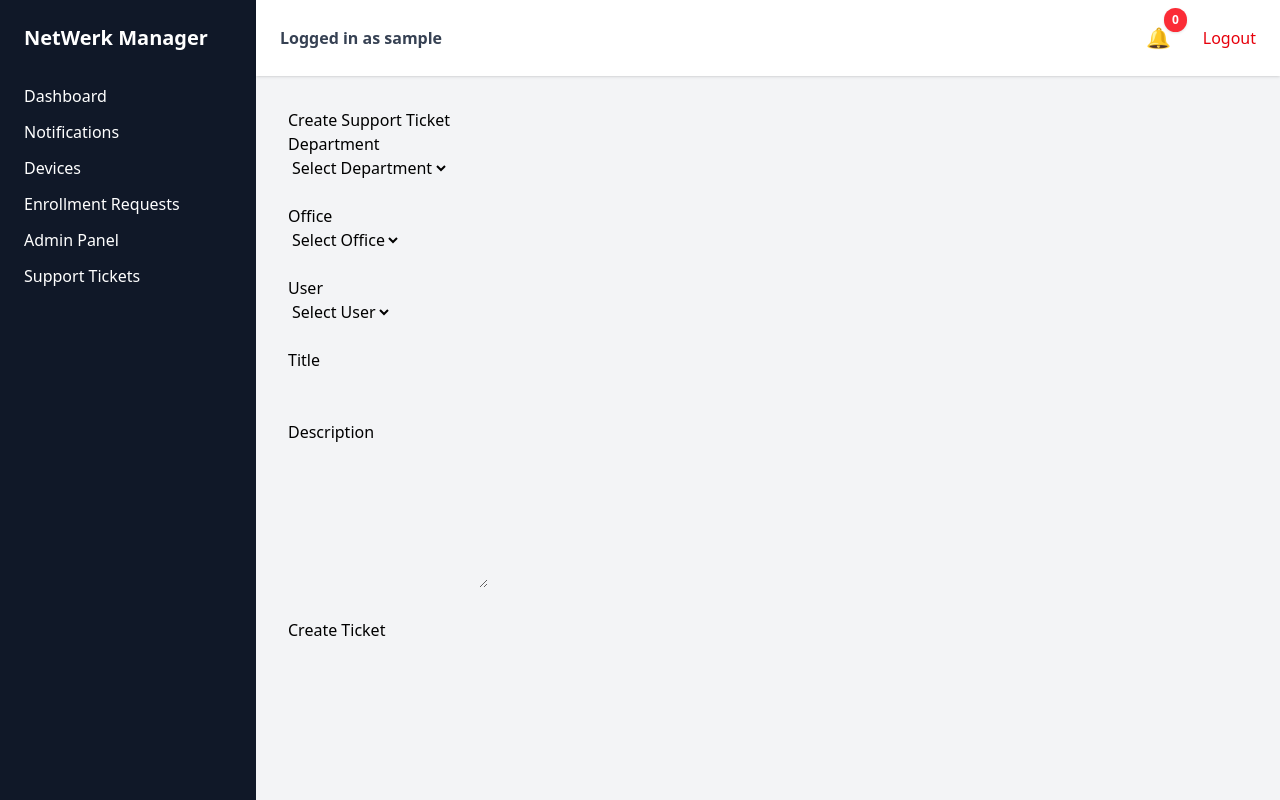
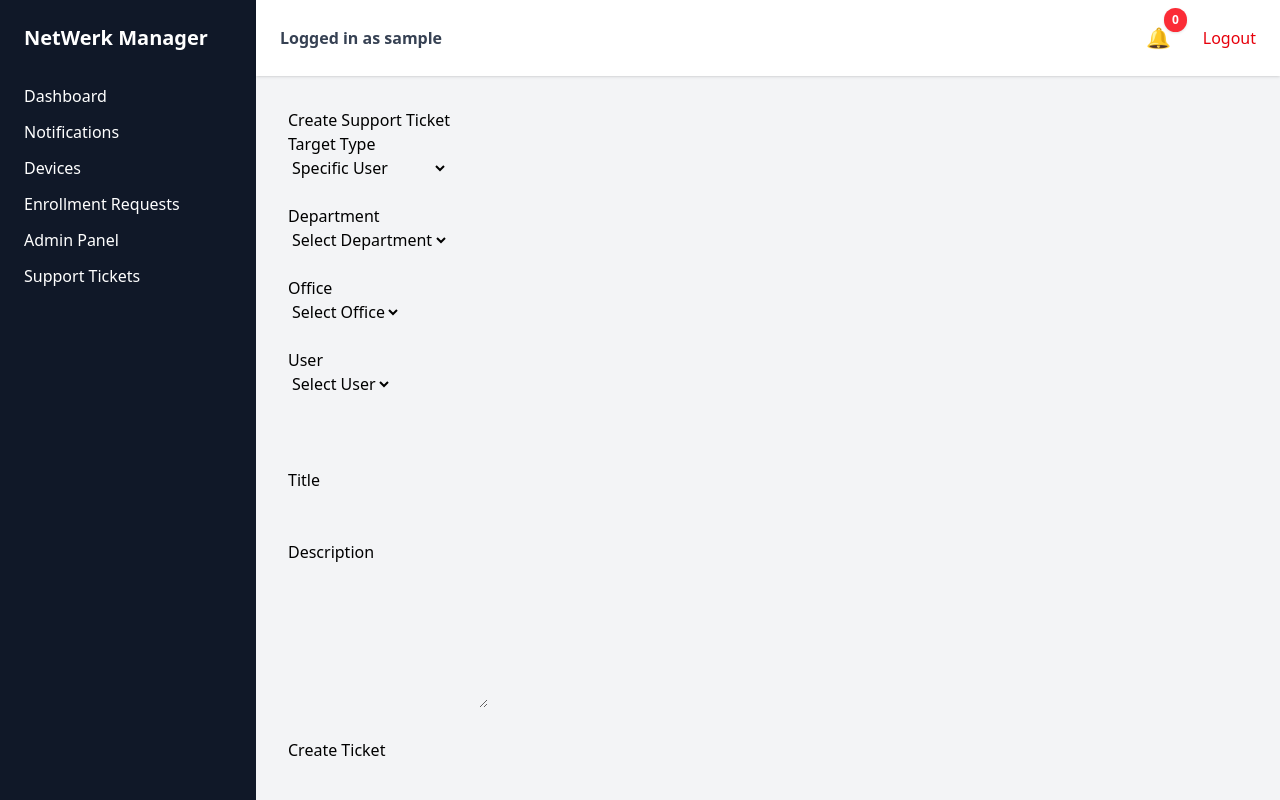
Before and after one commit to Salah6-9/netwerk-manager-django, a Django app: page /support/create/ in a window 1280 px wide. Run offline with Django 5.2, Linux system fonts and the light colour scheme; the visitor is signed in with stand-in values (Sample User, id 1); data that the repository does not hold is empty; style sheets or scripts are compiled from the project's sources; some libraries are stand-ins or nearby versions.

Commit message:
feat(support): add office-wide and department-wide ticket targeting
- Updated SupportTicket model with target_type, office, and department fields.
- Enhanced create_ticket view and template with dynamic targeting UI and logic.
- Implemented smart filtering in ticket list for group-based visibility.
- Expanded permission checks and notification broadcasting for group tickets.

```diff
--- a/support/views.py
+++ b/support/views.py
@@ -3,6 +3,7 @@ from django.contrib.auth.decorators import login_required
 from django.views.decorators.http import require_POST
 from django.contrib.auth import get_user_model
 from django.http import JsonResponse
+from django.db.models import Q
 
 from .models import SupportTicket, TicketMessage
 from devices.models import Device
@@ -25,9 +26,16 @@ def tickets_list(request):
     if request.user.is_staff:
         tickets = SupportTicket.objects.all().order_by("-created_at")
     else:
-        tickets = SupportTicket.objects.filter(
-            user=request.user
-        ).order_by("-created_at")
+        # User sees tickets assigned to them OR their office OR their department
+        profile = getattr(request.user, 'profile', None)
+        if profile:
+            tickets = SupportTicket.objects.filter(
+                Q(user=request.user) |
+                Q(office=profile.office) |
+                Q(department=profile.office.department if profile.office else None)
+            ).order_by("-created_at")
+        else:
+            tickets = SupportTicket.objects.filter(user=request.user).order_by("-created_at")
 
     return render(request, "support/list.html", {
         "tickets": tickets
@@ -43,8 +51,18 @@ def ticket_detail(request, ticket_id):
 
     ticket = get_object_or_404(SupportTicket, id=ticket_id)
 
-    if not request.user.is_staff and ticket.user != request.user:
-        return render(request, "403.html")
+    if not request.user.is_staff:
+        profile = getattr(request.user, 'profile', None)
+        is_targeted = False
+        if ticket.target_type == "user" and ticket.user == request.user:
+            is_targeted = True
+        elif ticket.target_type == "office" and profile and ticket.office == profile.office:
+            is_targeted = True
+        elif ticket.target_type == "department" and profile and profile.office and ticket.department == profile.office.department:
+            is_targeted = True
+
+        if not is_targeted:
+            return render(request, "403.html")
 
     return render(request, "support/detail.html", {
         "ticket": ticket
@@ -142,12 +160,26 @@ def create_ticket(request):
         # If no device_id was provided, device remains None, which is allowed by the model
 
         # Create ticket
-        ticket = SupportTicket.objects.create(
-            user=user,
-            device=device,
-            title=title,
-            description=description
-        )
+        target_type = request.POST.get("target_type", "user")
+
+        ticket_data = {
+            "title": title,
+            "description": description,
+            "device": device,
+            "target_type": target_type,
+        }
+
+        if request.user.is_staff:
+            if target_type == "user":
+                ticket_data["user"] = user
+            elif target_type == "office":
+                ticket_data["office"] = office
+            elif target_type == "department":
+                ticket_data["department"] = department
+        else:
+            ticket_data["user"] = request.user
+
+        ticket = SupportTicket.objects.create(**ticket_data)
 
         # First message
         TicketMessage.objects.create(
@@ -160,14 +192,18 @@ def create_ticket(request):
         # Notification Logic
         # -----------------
 
-        if request.user.is_staff :
-            recipients = [user]
+        if request.user.is_staff:
+            if ticket.target_type == "user":
+                recipients = [user]
+            elif ticket.target_type == "office":
+                recipients = User.objects.filter(profile__office=office)
+            elif ticket.target_type == "department":
+                recipients = User.objects.filter(profile__office__department=department)
         else:
             recipients = User.objects.filter(is_staff=True)
 
         for r in recipients:
             if r != request.user:
-
                 Notification.objects.create(
                     title="New Support Ticket",
                     content=f"Ticket {ticket.ticket_code} created",
@@ -238,8 +274,18 @@ def add_ticket_message(request, ticket_id):
 
     ticket = get_object_or_404(SupportTicket, id=ticket_id)
 
-    if not request.user.is_staff and ticket.user != request.user:
-        return render(request, "403.html")
+    if not request.user.is_staff:
+        profile = getattr(request.user, 'profile', None)
+        is_targeted = False
+        if ticket.target_type == "user" and ticket.user == request.user:
+            is_targeted = True
+        elif ticket.target_type == "office" and profile and ticket.office == profile.office:
+            is_targeted = True
+        elif ticket.target_type == "department" and profile and profile.office and ticket.department == profile.office.department:
+            is_targeted = True
+
+        if not is_targeted:
+            return render(request, "403.html")
 
     content = request.POST.get("content")
 
@@ -254,8 +300,15 @@ def add_ticket_message(request, ticket_id):
         # Notification logic
         recipients = []
         if is_admin(request.user):
-            recipients = [ticket.user]
+            # Manager replied, notify the target(s)
+            if ticket.target_type == "user":
+                recipients = [ticket.user]
+            elif ticket.target_type == "office":
+                recipients = User.objects.filter(profile__office=ticket.office)
+            elif ticket.target_type == "department":
+                recipients = User.objects.filter(profile__office__department=ticket.department)
         else:
+            # User/Participant replied, notify staff
             recipients = list(User.objects.filter(is_staff=True).all())
 
 
@@ -304,16 +357,27 @@ def update_ticket_status(request, ticket_id):
             content=f" Status updated from '{old_status_display}' to '{new_status_display}'."
         )
 
-        # Notification to user
-        if ticket.user != request.user:
-            Notification.objects.create(
-                title=f"Ticket {ticket.ticket_code} Updated",
-                content=f"Your ticket status is now: {new_status_display}",
-                type="support",
-                to_user=ticket.user,
-                device=ticket.device,
-                ticket=ticket
-            )
+        # Notification to target(s)
+        if not is_admin(request.user):
+             pass # Shouldn't happen as is_staff is checked above
+        else:
+            if ticket.target_type == "user":
+                recipients = [ticket.user]
+            elif ticket.target_type == "office":
+                recipients = User.objects.filter(profile__office=ticket.office)
+            elif ticket.target_type == "department":
+                recipients = User.objects.filter(profile__office__department=ticket.department)
+
+            for r in recipients:
+                if r != request.user:
+                    Notification.objects.create(
+                        title=f"Ticket {ticket.ticket_code} Updated",
+                        content=f"Ticket status is now: {new_status_display}",
+                        type="support",
+                        to_user=r,
+                        device=ticket.device,
+                        ticket=ticket
+                    )
 
         messages.success(request, f"Ticket status updated to {new_status_display}")
 
@@ -330,8 +394,18 @@ def delete_ticket(request, ticket_id):
 
     ticket = get_object_or_404(SupportTicket, id=ticket_id)
 
-    if not request.user.is_staff and ticket.user != request.user:
-        return render(request, "403.html")
+    if not request.user.is_staff:
+        profile = getattr(request.user, 'profile', None)
+        is_targeted = False
+        if ticket.target_type == "user" and ticket.user == request.user:
+            is_targeted = True
+        elif ticket.target_type == "office" and profile and ticket.office == profile.office:
+            is_targeted = True
+        elif ticket.target_type == "department" and profile and profile.office and ticket.department == profile.office.department:
+            is_targeted = True
+
+        if not is_targeted:
+            return render(request, "403.html")
 
     ticket.delete()
 
--- a/templates/support/create.html
+++ b/templates/support/create.html
@@ -9,74 +9,65 @@
     {% csrf_token %}
     {% if request.user.is_staff %}
 
+    <label>Target Type</label>
+    <br>
+    <select id="target_type" name="target_type">
+        <option value="user" selected>Specific User</option>
+        <option value="office">Entire Office</option>
+        <option value="department">Entire Department</option>
+    </select>
+    <br><br>
+
+    <div id="div_department">
         <label>Department</label>
         <br>
-
         <select id="department" name="department">
-
             <option value="">Select Department</option>
-
             {% for d in departments %}
-
             <option value="{{ d.id }}" {% if selected_department and d.id == selected_department.id %}selected{% endif %}>
                 {{ d.name }}
             </option>
-
             {% endfor %}
-
         </select>
         <br><br>
+    </div>
 
+    <div id="div_office">
         <label>Office</label>
         <br>
-
         <select id="office" name="office">
-
             {% if selected_office %}
-
             <option value="{{selected_office.id}}" selected>
                 {{selected_office.name}}
             </option>
+            {% else %}
+            <option value="">Select Office</option>
+            {% endif %}
+        </select>
+        <br><br>
+    </div>
 
-        {% else %}
-
-        <option value="">Select Office</option>
-
-        {% endif %}
-
-    </select>
-
-    <br><br>
-
+    <div id="div_user">
         <label>User</label>
         <br>
-
         <select id="user" name="user">
-
             {% if selected_user %}
-
             <option value="{{selected_user.id}}" selected>
                 {{selected_user.username}}
             </option>
+            {% else %}
+            <option value="">Select User</option>
+            {% endif %}
+        </select>
+        <br><br>
+    </div>
 
-        {% else %}
-
-        <option value="">Select User</option>
-
-        {% endif %}
-
-    </select>
     {% if device %}
-
     <div style="background:#f5f5f5;padding:10px;margin-bottom:15px">
-
         <strong>Device:</strong>
         {{ device.hostname }} ({{ device.mac }})
-
         <input type="hidden" name="device" value="{{ device.id }}">
-
     </div>
-
     {% endif %}
 
     {%endif%}
@@ -105,6 +96,42 @@
 <script>
 
     const deviceId = document.getElementById("device-id").value;
+    const targetTypeSelect = document.getElementById("target_type");
+    const divOffice = document.getElementById("div_office");
+    const divUser = document.getElementById("div_user");
+    const officeSelect = document.getElementById("office");
+    const userSelect = document.getElementById("user");
+    const deptSelect = document.getElementById("department");
+
+    function updateVisibility() {
+        if (!targetTypeSelect) return;
+        const targetType = targetTypeSelect.value;
+
+        if (targetType === "department") {
+            divOffice.style.display = "none";
+            divUser.style.display = "none";
+            officeSelect.required = false;
+            userSelect.required = false;
+            deptSelect.required = true;
+        } else if (targetType === "office") {
+            divOffice.style.display = "block";
+            divUser.style.display = "none";
+            officeSelect.required = true;
+            userSelect.required = false;
+            deptSelect.required = true;
+        } else {
+            divOffice.style.display = "block";
+            divUser.style.display = "block";
+            officeSelect.required = true;
+            userSelect.required = true;
+            deptSelect.required = true;
+        }
+    }
+
+    if (targetTypeSelect) {
+        targetTypeSelect.addEventListener("change", updateVisibility);
+        updateVisibility();
+    }
 
     // إذا لم تكن التذكرة قادمة من جهاز
     if (!deviceId) {
@@ -112,25 +139,17 @@
         document.getElementById("department").addEventListener("change", function () {
 
             let departmentId = this.value;
+            if (!departmentId) return;
 
             fetch(`/support/api/offices/${departmentId}/`)
                 .then(response => response.json())
                 .then(data => {
 
-                    let officeSelect = document.getElementById("office");
-
                     officeSelect.innerHTML = "<option value=''>Select Office</option>";
-
-                    document.getElementById("user").innerHTML =
-                        "<option value=''>Select User</option>";
+                    userSelect.innerHTML = "<option value=''>Select User</option>";
 
                     data.forEach(function (office) {
-
-                        officeSelect.innerHTML +=
-                            `<option value="${office.id}">
-                            ${office.name}
-                        </option>`;
-
+                        officeSelect.innerHTML += `<option value="${office.id}">${office.name}</option>`;
                     });
 
                 });
@@ -141,22 +160,16 @@
         document.getElementById("office").addEventListener("change", function () {
 
             let officeId = this.value;
+            if (!officeId) return;
 
             fetch(`/support/api/users/${officeId}/`)
                 .then(response => response.json())
                 .then(data => {
 
-                    let userSelect = document.getElementById("user");
-
                     userSelect.innerHTML = "<option value=''>Select User</option>";
 
                     data.forEach(function (user) {
-
-                        userSelect.innerHTML +=
-                            `<option value="${user.id}">
-                            ${user.username}
-                        </option>`;
-
+                        userSelect.innerHTML += `<option value="${user.id}">${user.username}</option>`;
                     });
 
                 });
```
Also changed, not shown: support/models.py (+30 -0 lines), templates/support/list.html (+8 -2 lines), devices/migrations/0009_device_last_agent_heartbeat_device_last_scan_seen.py (added), support/migrations/0004_supportticket_department_supportticket_office_and_more.py (added). Lines whose indentation alone changed are shown as unchanged.
